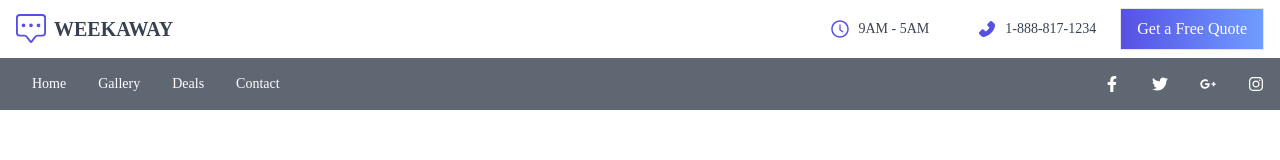
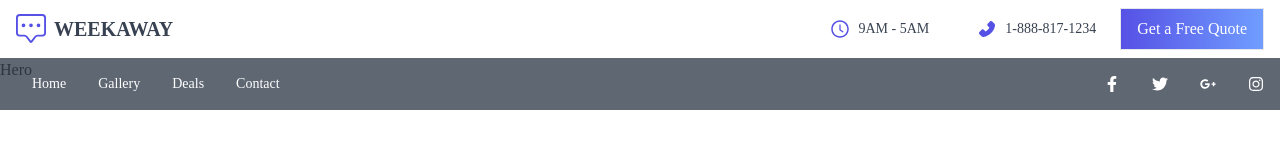
Before and after one commit to cmthecoder/react-getaway, a React (Create React App) app: page / in a window 1280 px wide. Shown: the top 160 px of the page. Built offline with nearby package versions, Linux system fonts and the light colour scheme; the HTML template or start-up script is replaced by a standard one.

Commit message:
create hero component

```diff
--- a/src/App.js
+++ b/src/App.js
@@ -1,4 +1,5 @@
 import React from "react";
+import Hero from "./components/Hero";
 import NavBar from "./components/NavBar";
 import TopBar from "./components/TopBar";
 
@@ -8,6 +9,7 @@ function App() {
     <div className="App">
       <TopBar />
       <NavBar />
+      <Hero />
     </div>
   );
 }
--- /dev/null
+++ b/src/components/Hero.jsx
@@ -0,0 +1,9 @@
+import React from 'react'
+
+function Hero() {
+  return (
+    <div>Hero</div>
+  )
+}
+
+export default Hero
```
